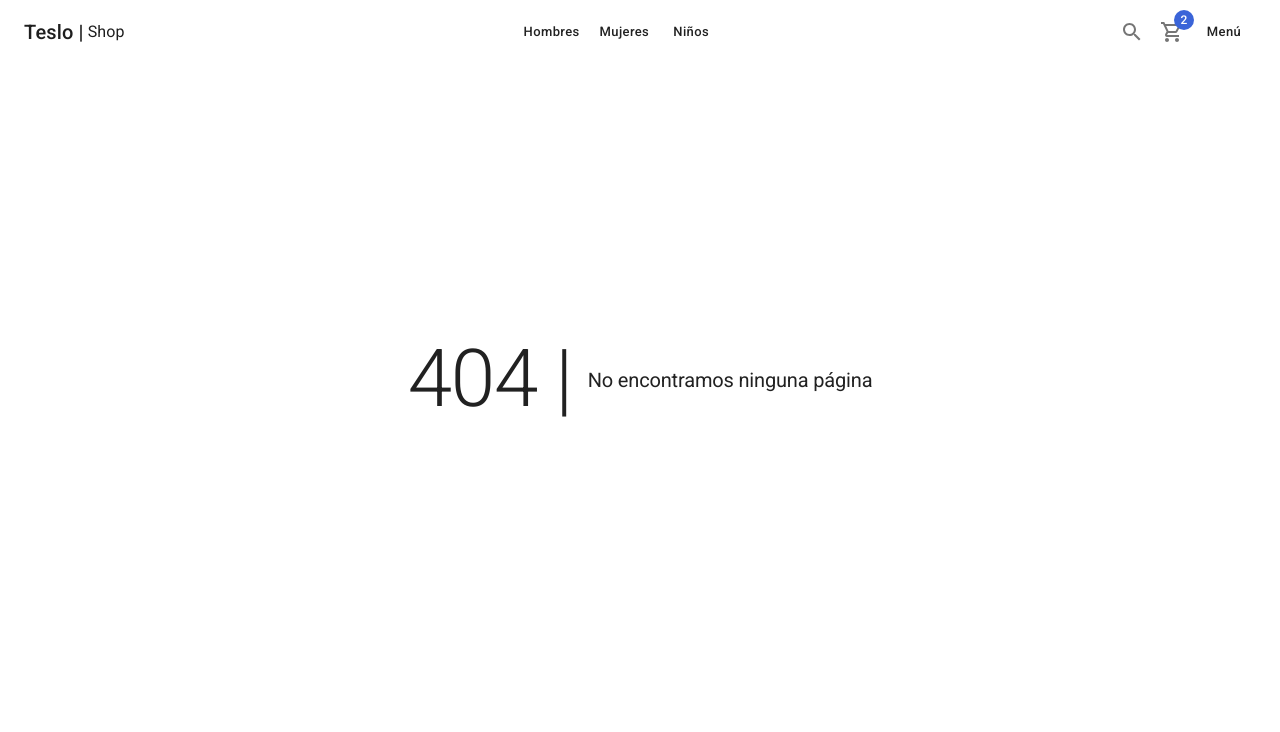
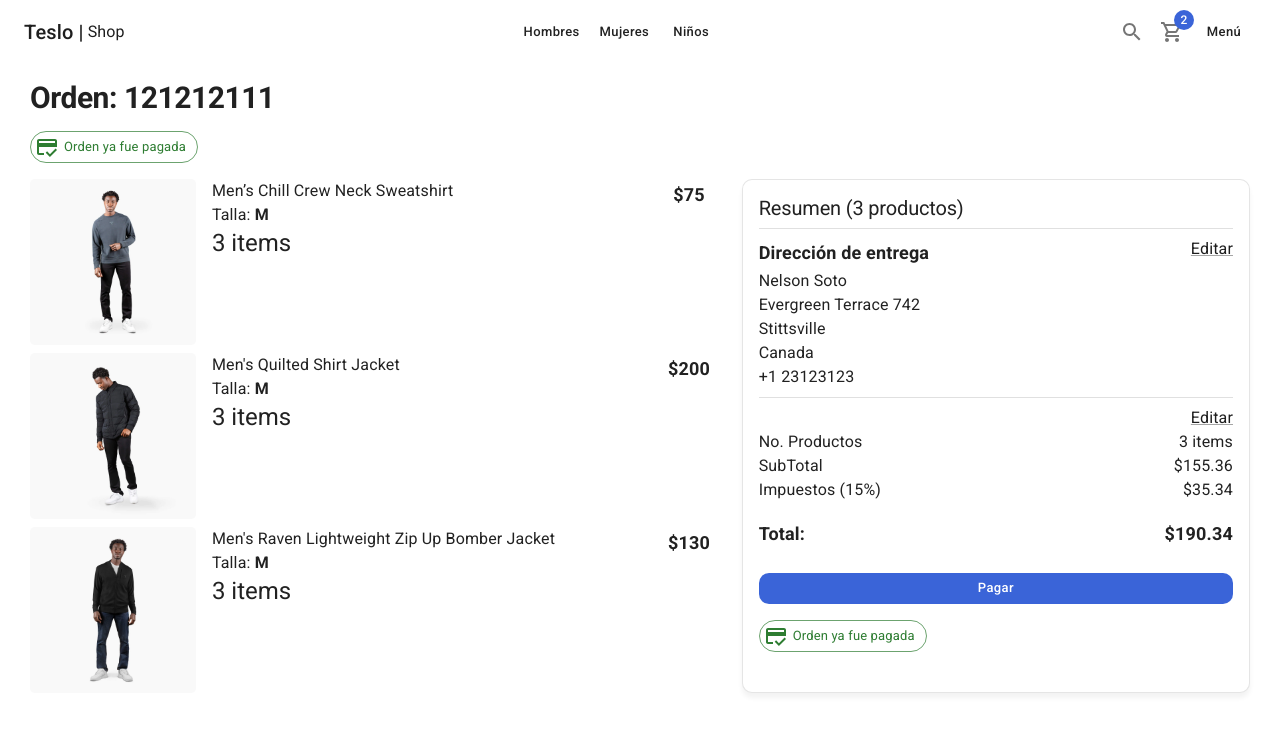
Before and after one commit to lenxnos/teslo-shop, a Next.js app: page /orders/1 in a window 1280 px wide. Before the commit this address had no page. Shown: the top 732 px of the page. Built offline with nearby package versions, Linux system fonts and the light colour scheme.

Commit message:
feat: add order page

```diff
--- /dev/null
+++ b/pages/orders/[id].tsx
@@ -0,0 +1,86 @@
+import { Button, Card, CardContent, Chip, Divider, Grid, Link, Typography } from "@mui/material";
+import { Box } from "@mui/system";
+import { CardList, OrderSummary } from "../../components/cart";
+import { ShopLayout } from "../../components/layouts";
+import NextLink from 'next/link';
+import CreditCardOffOutlinedIcon from "@mui/icons-material/CreditCardOffOutlined";
+import CreditScoreOutlinedIcon from "@mui/icons-material/CreditScoreOutlined";
+
+
+export default function OrderPage() {
+  return (
+    <ShopLayout title='Resumen de orden 121212111' pageDescription="Resumen de la orden">
+      <Typography variant="h1" component='h1'>Orden: 121212111</Typography>
+
+      {/* <Chip
+        sx={{ my: 2 }}
+        label="Pendiente de pago"
+        variant="outlined"
+        color="error"
+        icon={<CreditCardOffOutlinedIcon /> }
+      /> */}
+      <Chip
+        sx={{ my: 2 }}
+        label="Orden ya fue pagada"
+        variant="outlined"
+        color="success"
+        icon={<CreditScoreOutlinedIcon /> }
+      />
+
+      <Grid container>
+        <Grid item xs={12} sm={7}>
+          <CardList />
+        </Grid>
+        <Grid item xs={12} sm={5}>
+          <Card className="summary-card">
+            <CardContent>
+              <Typography variant="h2">Resumen (3 productos)</Typography>
+              <Divider sx={{ my: 1 }} />
+
+              <Box display="flex" justifyContent="space-between">
+                <Typography variant="subtitle1">Dirección de entrega</Typography>
+                <NextLink href="/checkout/address" passHref legacyBehavior>
+                  <Link underline="always">
+                    Editar
+                  </Link>
+                </NextLink>
+              </Box>
+
+              <Typography>Nelson Soto</Typography>
+              <Typography>Evergreen Terrace 742</Typography>
+              <Typography>Stittsville</Typography>
+              <Typography>Canada</Typography>
+              <Typography>+1 23123123</Typography>
+
+              <Divider sx={{ my: 1 }} />
+
+              <Box display="flex" justifyContent="end">
+                <NextLink href="/cart" passHref legacyBehavior>
+                  <Link underline="always">
+                    Editar
+                  </Link>
+                </NextLink>
+              </Box>
+
+              <OrderSummary />
+
+              <Box sx={{ mt: 3 }}>
+                <Button color="secondary" className="circular-btn" fullWidth>
+                  Pagar
+                </Button>
+
+                <Chip
+                  sx={{ my: 2 }}
+                  label="Orden ya fue pagada"
+                  variant="outlined"
+                  color="success"
+                  icon={<CreditScoreOutlinedIcon /> }
+                />
+              </Box>
+            </CardContent>
+          </Card>
+        </Grid>
+      </Grid>
+    </ShopLayout>
+  )
+}
```
